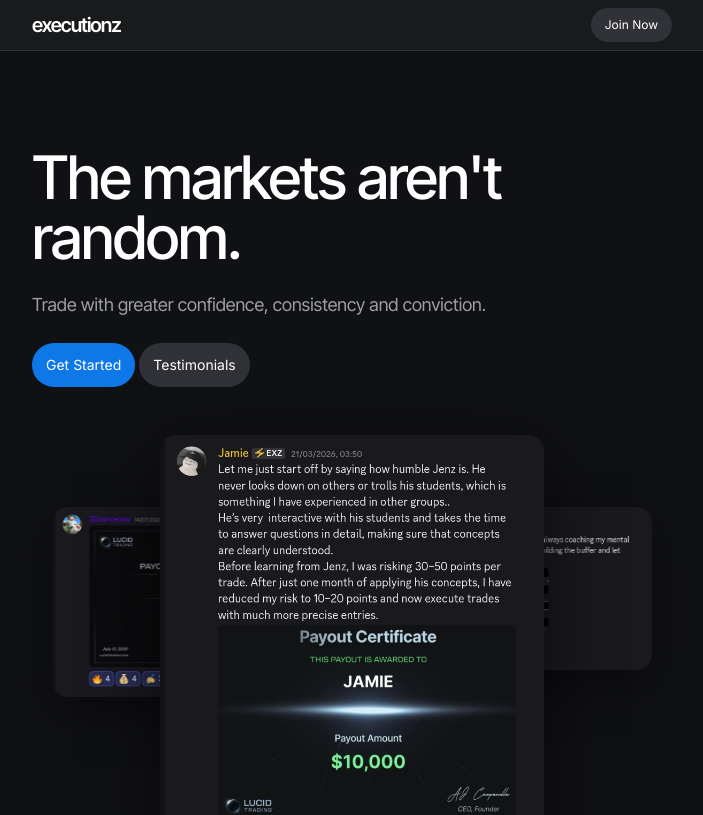
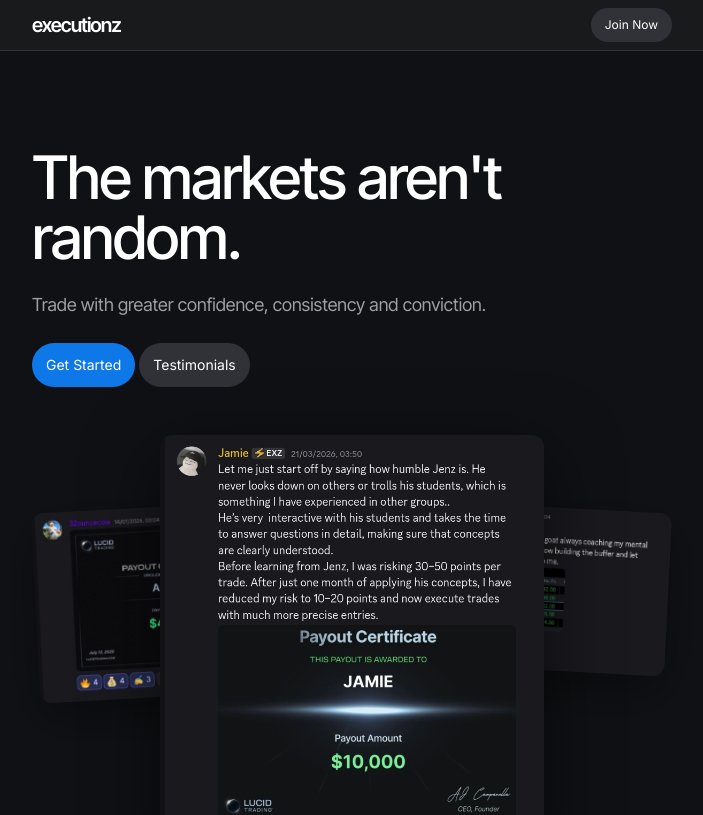
Before and after one commit to w1mayankz/Executionz, a React (Create React App) app: page / in a window 1280 px wide. Shown: the top 815 px of the page, without its empty margins (288-991 px from the left). Built offline with nearby package versions, Linux system fonts and the light colour scheme.

Commit message:
Update App.js

```diff
--- a/src/App.js
+++ b/src/App.js
@@ -312,11 +312,11 @@
               <div className="relative mt-12 w-full aspect-video perspective-[1000px] overflow-visible">
 
                 {/* 1. Left Image: Aidan (tucked back and tilted) */}
-                <div className="absolute top-[20%] left-0 w-[40%] h-auto z-10 [transform:rotateY(-15deg)_translateZ(-60px)]">
+                <div className="absolute top-[20%] -left-4 w-[40%] h-auto z-10 [transform:rotateY(-15deg)_translateZ(-60px)_rotateZ(-3deg)]">
                     <img
                       src="/aidanhero.jpg"
                       alt="Discord community Aidan"
-                      className="w-full h-full object-contain rounded-2xl shadow-[0px_16px_50px_rgba(0,0,0,0.4)]"
+                      className="w-full h-full object-contain rounded-xl shadow-[0px_16px_50px_rgba(0,0,0,0.4)]"
                     />
                 </div>
 
@@ -325,16 +325,16 @@
                     <img
                       src="/jamiehero.jpg"
                       alt="Discord community Jamie"
-                      className="w-full h-full object-contain rounded-2xl shadow-[0px_20px_72px_rgba(0,0,0,0.6)]"
+                      className="w-full h-full object-contain rounded-xl shadow-[0px_20px_72px_rgba(0,0,0,0.6)]"
                     />
                 </div>
 
                 {/* 3. Right Image: Profit (tucked back and tilted) */}
-                <div className="absolute top-[20%] right-0 w-[40%] h-auto z-10 [transform:rotateY(15deg)_translateZ(-60px)]">
+                <div className="absolute top-[20%] -right-4 w-[40%] h-auto z-10 [transform:rotateY(15deg)_translateZ(-60px)_rotateZ(3deg)]">
                     <img
                       src="/heroprofit.jpg"
                       alt="Discord community Profit"
-                      className="w-full h-full object-contain rounded-2xl shadow-[0px_16px_50px_rgba(0,0,0,0.4)]"
+                      className="w-full h-full object-contain rounded-xl shadow-[0px_16px_50px_rgba(0,0,0,0.4)]"
                     />
                 </div>
               </div>
```
